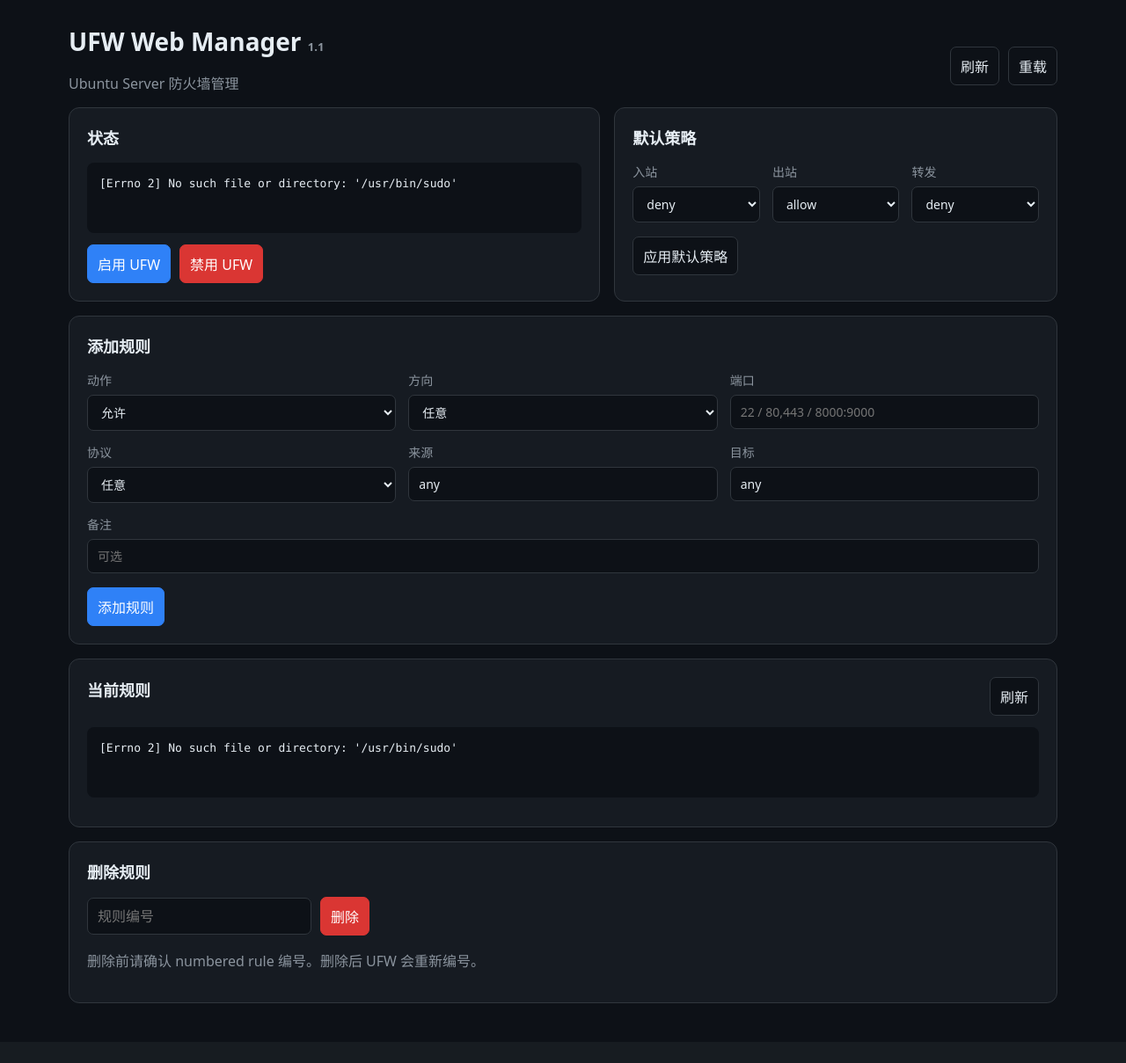
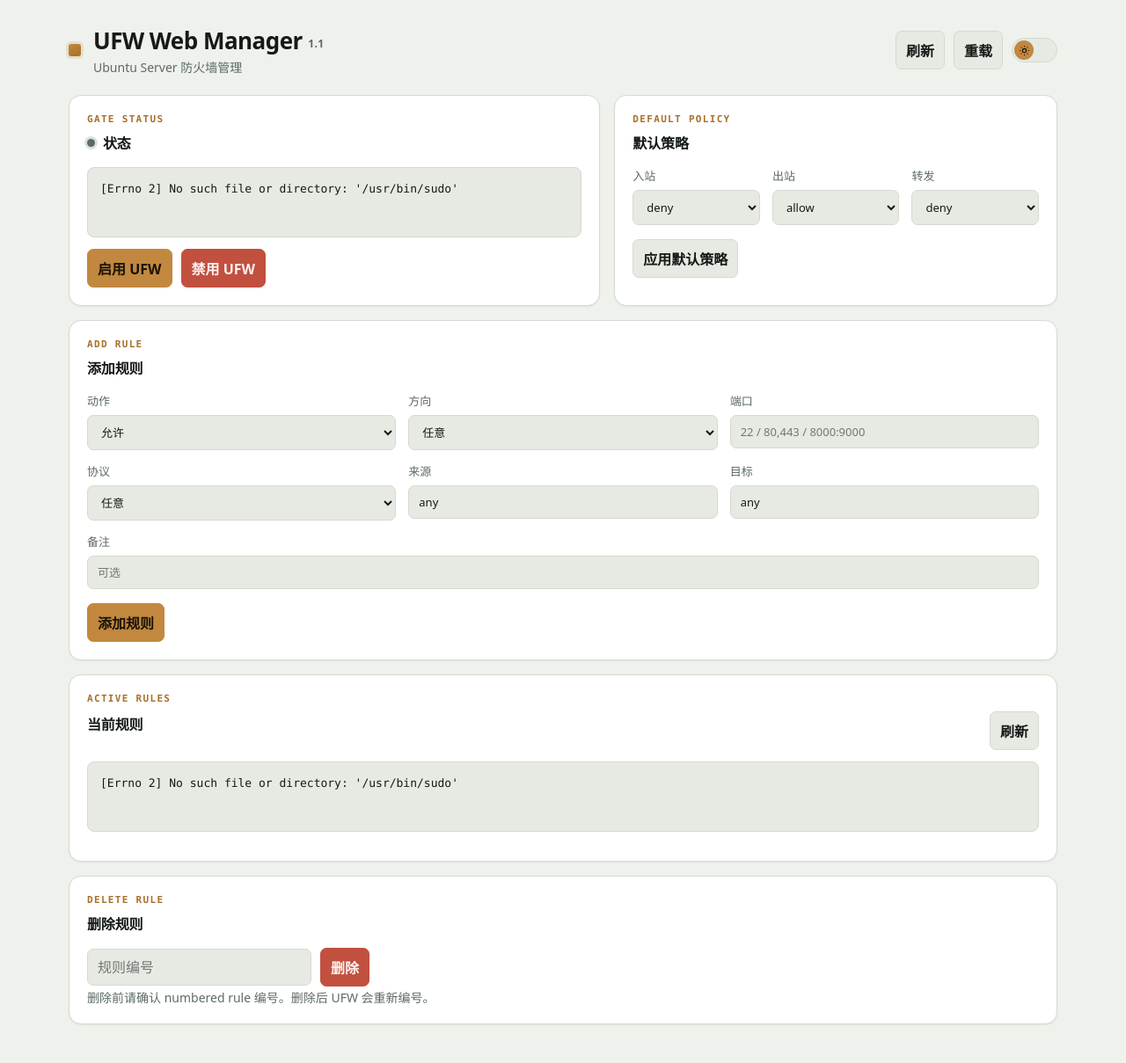
Before and after one commit to beinggood/ufw-web-manager, a Flask app: page / in a window 1280 px wide. Shown: the whole page at 88% size. Before the commit the page ends 1141 px from the top, so only its background shows below. Run offline with Flask 3, Linux system fonts and the light colour scheme.

Commit message:
修改色调,增加浅色模式

```diff
--- a/static/app.js
+++ b/static/app.js
@@ -1,6 +1,18 @@
+function toggleTheme(){
+  const root=document.documentElement;
+  const next=root.getAttribute("data-theme")==="dark"?"light":"dark";
+  root.setAttribute("data-theme",next);
+  try{localStorage.setItem("ufw-theme",next)}catch(e){}
+}
 async function api(url, options={}){const r=await fetch(url,{headers:{"Content-Type":"application/json"},...options});return await r.json()}
-function toast(s,ok=true){const e=document.getElementById("toast");e.textContent=s;e.style.display="block";e.style.borderColor=ok?"#3fb950":"#da3633";setTimeout(()=>e.style.display="none",3500)}
-async function loadStatus(){const d=await api("/api/status");document.getElementById("status").textContent=d.stdout||d.stderr||"无输出"}
+function toast(s,ok=true){const e=document.getElementById("toast");e.textContent=s;e.style.display="block";e.style.borderColor=ok?"var(--signal-green)":"var(--signal-red)";setTimeout(()=>e.style.display="none",3500)}
+function setStatusLed(text){
+  const led=document.getElementById("statusLed");if(!led)return;
+  led.classList.remove("is-active","is-inactive");
+  if(/status:\s*active/i.test(text))led.classList.add("is-active");
+  else if(/status:\s*inactive/i.test(text))led.classList.add("is-inactive");
+}
+async function loadStatus(){const d=await api("/api/status");const text=d.stdout||d.stderr||"无输出";document.getElementById("status").textContent=text;setStatusLed(text)}
 async function loadRules(){const d=await api("/api/rules");document.getElementById("rules").textContent=d.stdout||d.stderr||"无输出"}
 async function reloadAll(){await Promise.all([loadStatus(),loadRules()])}
 async function doAction(url){const d=await api(url,{method:"POST",body:"{}"});toast(d.ok?"操作成功":d.stderr,d.ok);reloadAll()}
--- a/static/style.css
+++ b/static/style.css
@@ -1,12 +1,185 @@
-:root{color-scheme:dark;--bg:#0d1117;--card:#161b22;--line:#30363d;--text:#e6edf3;--muted:#8b949e;--blue:#2f81f7;--red:#da3633}
-*{box-sizing:border-box}body{margin:0;background:var(--bg);color:var(--text);font-family:system-ui,-apple-system,"Segoe UI",sans-serif}
-main{max-width:1180px;margin:auto;padding:28px}header,.head{display:flex;justify-content:space-between;align-items:center}
-h1{margin:0;font-size:28px}h1 small{font-size:13px;color:var(--muted)}h2{font-size:18px;margin:0 0 16px}p,.hint{color:var(--muted)}
-.grid{display:grid;grid-template-columns:1.2fr 1fr;gap:16px}.card{background:var(--card);border:1px solid var(--line);border-radius:12px;padding:20px;margin-bottom:16px}
-.formgrid{display:grid;grid-template-columns:repeat(3,1fr);gap:14px;margin-bottom:16px}.wide{grid-column:span 3}
-label{display:flex;flex-direction:column;gap:7px;color:var(--muted);font-size:14px}
-input,select,button{font:inherit;border:1px solid var(--line);border-radius:7px;background:#0d1117;color:var(--text);padding:9px 11px}
-button{cursor:pointer}button:hover{border-color:#8b949e}.primary{background:var(--blue);border-color:var(--blue);color:white}.danger{background:var(--red);border-color:var(--red);color:white}
-.buttons{display:flex;gap:10px;align-items:center}pre{font:13px ui-monospace,SFMono-Regular,Consolas,monospace;white-space:pre-wrap;overflow:auto;background:#0d1117;padding:14px;border-radius:8px;line-height:1.5;min-height:80px}
-#toast{display:none;position:fixed;right:20px;bottom:20px;padding:12px 16px;border-radius:8px;background:#21262d;border:1px solid var(--line);max-width:500px}
-@media(max-width:800px){.grid,.formgrid{grid-template-columns:1fr}.wide{grid-column:auto}header{flex-direction:column;align-items:flex-start;gap:15px}}
+/* ============================================================
+   UFW Web Manager — 视觉基调："哨所 / Gatehouse"
+   深石墨结构 + 暖黄铜信号色，呼应实体门禁/闸机指示灯的意象。
+   ============================================================ */
+
+:root{
+  --radius:9px;
+  --radius-lg:14px;
+  --brass:#c2883f;
+  --brass-strong:#a86f2c;
+  --signal-green:#3f9d6c;
+  --signal-red:#c1503f;
+  --font-sans:system-ui,-apple-system,"Segoe UI",sans-serif;
+  --font-mono:ui-monospace,SFMono-Regular,Consolas,"Liberation Mono",monospace;
+}
+
+:root[data-theme="dark"]{
+  color-scheme:dark;
+  --bg:#0c1210;
+  --surface:#131c19;
+  --surface-2:#0a100e;
+  --line:#25332d;
+  --ink:#e8ede9;
+  --muted:#8aa196;
+  --brass-accent:#d99f52;
+  --shadow:0 1px 0 rgba(0,0,0,.4);
+}
+
+:root[data-theme="light"]{
+  color-scheme:light;
+  --bg:#eef1ec;
+  --surface:#ffffff;
+  --surface-2:#e6eae3;
+  --line:#d4dad1;
+  --ink:#141a17;
+  --muted:#5c6b63;
+  --brass-accent:#a86f2c;
+  --shadow:0 1px 2px rgba(20,26,23,.06);
+}
+
+*{box-sizing:border-box}
+
+body{
+  margin:0;
+  background:var(--bg);
+  color:var(--ink);
+  font-family:var(--font-sans);
+  transition:background .2s ease,color .2s ease;
+}
+
+main{max-width:1180px;margin:auto;padding:28px}
+
+header{display:flex;justify-content:space-between;align-items:center;margin-bottom:22px;gap:16px}
+.head{display:flex;justify-content:space-between;align-items:center}
+
+.brand{display:flex;align-items:center;gap:14px}
+.brand__mark{
+  width:14px;height:14px;border-radius:3px;flex:none;
+  background:linear-gradient(155deg,var(--brass) 0%,var(--brass-strong) 100%);
+  box-shadow:0 0 0 3px color-mix(in srgb,var(--brass) 18%,transparent);
+}
+
+h1{margin:0;font-size:26px;font-weight:700;letter-spacing:-0.02em}
+h1 small{font-size:12px;font-weight:600;color:var(--muted);letter-spacing:.04em;vertical-align:2px}
+h2{font-size:16px;margin:0 0 16px;font-weight:650;letter-spacing:-0.01em;display:flex;align-items:center;gap:9px}
+p,.hint{color:var(--muted);margin:2px 0 0;font-size:14px}
+
+.kicker{
+  font-family:var(--font-mono);
+  font-size:11px;
+  font-weight:600;
+  letter-spacing:.12em;
+  color:var(--brass-accent);
+  margin-bottom:8px;
+}
+
+.grid{display:grid;grid-template-columns:1.2fr 1fr;gap:16px}
+
+.card{
+  background:var(--surface);
+  border:1px solid var(--line);
+  border-radius:var(--radius-lg);
+  padding:20px;
+  margin-bottom:16px;
+  box-shadow:var(--shadow);
+  transition:background .2s ease,border-color .2s ease;
+}
+
+.formgrid{display:grid;grid-template-columns:repeat(3,1fr);gap:14px;margin-bottom:16px}
+.wide{grid-column:span 3}
+
+label{display:flex;flex-direction:column;gap:7px;color:var(--muted);font-size:13px}
+
+input,select,button{
+  font:inherit;
+  border:1px solid var(--line);
+  border-radius:7px;
+  background:var(--surface-2);
+  color:var(--ink);
+  padding:9px 11px;
+}
+input:focus-visible,select:focus-visible,button:focus-visible{
+  outline:2px solid var(--brass);
+  outline-offset:1px;
+}
+
+button{cursor:pointer;font-weight:600;transition:border-color .15s ease,transform .05s ease}
+button:hover{border-color:var(--brass-accent)}
+button:active{transform:translateY(1px)}
+
+.primary{background:var(--brass);border-color:var(--brass);color:#1a1206}
+.primary:hover{background:var(--brass-strong);border-color:var(--brass-strong)}
+.danger{background:var(--signal-red);border-color:var(--signal-red);color:#fff1ee}
+.danger:hover{filter:brightness(1.08)}
+
+.buttons{display:flex;gap:10px;align-items:center}
+
+pre{
+  font:13px var(--font-mono);
+  white-space:pre-wrap;
+  overflow:auto;
+  background:var(--surface-2);
+  border:1px solid var(--line);
+  padding:14px;
+  border-radius:8px;
+  line-height:1.55;
+  min-height:80px;
+  color:var(--ink);
+}
+
+/* 信号灯：呼应门禁闸机的实体状态指示灯 */
+.led{
+  width:9px;height:9px;border-radius:50%;flex:none;
+  background:var(--muted);
+  box-shadow:0 0 0 3px color-mix(in srgb,var(--muted) 20%,transparent);
+  transition:background .3s ease,box-shadow .3s ease;
+}
+.led.is-active{
+  background:var(--signal-green);
+  box-shadow:0 0 0 3px color-mix(in srgb,var(--signal-green) 25%,transparent),0 0 10px color-mix(in srgb,var(--signal-green) 60%,transparent);
+  animation:pulse 2.4s ease-in-out infinite;
+}
+.led.is-inactive{
+  background:var(--signal-red);
+  box-shadow:0 0 0 3px color-mix(in srgb,var(--signal-red) 22%,transparent);
+}
+@keyframes pulse{
+  0%,100%{opacity:1}
+  50%{opacity:.55}
+}
+@media (prefers-reduced-motion:reduce){.led.is-active{animation:none}}
+
+/* 深浅模式切换：拟物为门禁上的拨动开关 */
+.switch{
+  padding:0;border:1px solid var(--line);background:var(--surface-2);
+  border-radius:999px;width:52px;height:28px;position:relative;overflow:hidden;
+}
+.switch__track{display:block;width:100%;height:100%;position:relative}
+.switch__thumb{
+  position:absolute;top:2px;left:2px;
+  width:22px;height:22px;border-radius:50%;
+  background:var(--brass);
+  display:flex;align-items:center;justify-content:center;
+  transition:left .2s ease,background .2s ease;
+  color:#1a1206;
+}
+:root[data-theme="dark"] .switch__thumb{left:26px;background:#1c2622;color:var(--brass-accent)}
+.icon{width:13px;height:13px;position:absolute}
+.icon--sun{opacity:1}
+.icon--moon{opacity:0}
+:root[data-theme="dark"] .icon--sun{opacity:0}
+:root[data-theme="dark"] .icon--moon{opacity:1}
+
+#toast{
+  display:none;position:fixed;right:20px;bottom:20px;
+  padding:12px 16px;border-radius:8px;
+  background:var(--surface);border:1px solid var(--line);
+  color:var(--ink);max-width:500px;box-shadow:0 8px 24px rgba(0,0,0,.18);
+}
+
+@media(max-width:800px){
+  .grid,.formgrid{grid-template-columns:1fr}
+  .wide{grid-column:auto}
+  header{flex-direction:column;align-items:flex-start;gap:15px}
+}
--- a/templates/index.html
+++ b/templates/index.html
@@ -5,20 +5,49 @@
 <meta name="viewport" content="width=device-width,initial-scale=1">
 <title>UFW Web Manager 1.1</title>
 <link rel="stylesheet" href="/static/style.css">
+<script>
+(function(){
+  try{
+    var saved=localStorage.getItem("ufw-theme");
+    var theme=saved||(matchMedia("(prefers-color-scheme: light)").matches?"light":"dark");
+    document.documentElement.setAttribute("data-theme",theme);
+  }catch(e){document.documentElement.setAttribute("data-theme","dark")}
+})();
+</script>
 </head>
 <body>
 <main>
 <header>
-  <div><h1>UFW Web Manager <small>1.1</small></h1><p>Ubuntu Server 防火墙管理</p></div>
-  <div class="buttons"><button onclick="reloadAll()">刷新</button><button onclick="doAction('/api/reload')">重载</button></div>
+  <div class="brand">
+    <span class="brand__mark" aria-hidden="true"></span>
+    <div>
+      <h1>UFW Web Manager <small>1.1</small></h1>
+      <p>Ubuntu Server 防火墙管理</p>
+    </div>
+  </div>
+  <div class="buttons">
+    <button onclick="reloadAll()">刷新</button>
+    <button onclick="doAction('/api/reload')">重载</button>
+    <button id="themeToggle" class="switch" onclick="toggleTheme()" aria-label="切换深色/浅色模式" title="切换深色/浅色模式">
+      <span class="switch__track">
+        <span class="switch__thumb">
+          <svg class="icon icon--sun" viewBox="0 0 24 24" fill="none" stroke="currentColor" stroke-width="2"><circle cx="12" cy="12" r="4"/><path d="M12 2v2M12 20v2M4.9 4.9l1.4 1.4M17.7 17.7l1.4 1.4M2 12h2M20 12h2M4.9 19.1l1.4-1.4M17.7 6.3l1.4-1.4"/></svg>
+          <svg class="icon icon--moon" viewBox="0 0 24 24" fill="none" stroke="currentColor" stroke-width="2"><path d="M20 14.5A8.5 8.5 0 1 1 9.5 4a7 7 0 0 0 10.5 10.5Z"/></svg>
+        </span>
+      </span>
+    </button>
+  </div>
 </header>
 
 <section class="grid">
 <div class="card">
-<h2>状态</h2><pre id="status">加载中...</pre>
+<div class="kicker">GATE STATUS</div>
+<h2><span id="statusLed" class="led"></span>状态</h2>
+<pre id="status">加载中...</pre>
 <div class="buttons"><button class="primary" onclick="enableUfw()">启用 UFW</button><button class="danger" onclick="disableUfw()">禁用 UFW</button></div>
 </div>
 <div class="card">
+<div class="kicker">DEFAULT POLICY</div>
 <h2>默认策略</h2>
 <div class="formgrid">
 <label>入站<select id="incoming"><option>allow</option><option selected>deny</option><option>reject</option></select></label>
@@ -30,6 +59,7 @@
 </section>
 
 <section class="card">
+<div class="kicker">ADD RULE</div>
 <h2>添加规则</h2>
 <div class="formgrid">
 <label>动作<select id="action"><option value="allow">允许</option><option value="deny">拒绝</option><option value="reject">Reject</option><option value="limit">Limit</option></select></label>
@@ -44,11 +74,13 @@
 </section>
 
 <section class="card">
+<div class="kicker">ACTIVE RULES</div>
 <div class="head"><h2>当前规则</h2><button onclick="loadRules()">刷新</button></div>
 <pre id="rules">加载中...</pre>
 </section>
 
 <section class="card">
+<div class="kicker">DELETE RULE</div>
 <h2>删除规则</h2>
 <div class="buttons"><input id="ruleNumber" type="number" min="1" placeholder="规则编号"><button class="danger" onclick="deleteRule()">删除</button></div>
 <p class="hint">删除前请确认 numbered rule 编号。删除后 UFW 会重新编号。</p>
```
Also changed, not shown: README.md, ufw.png (added).
